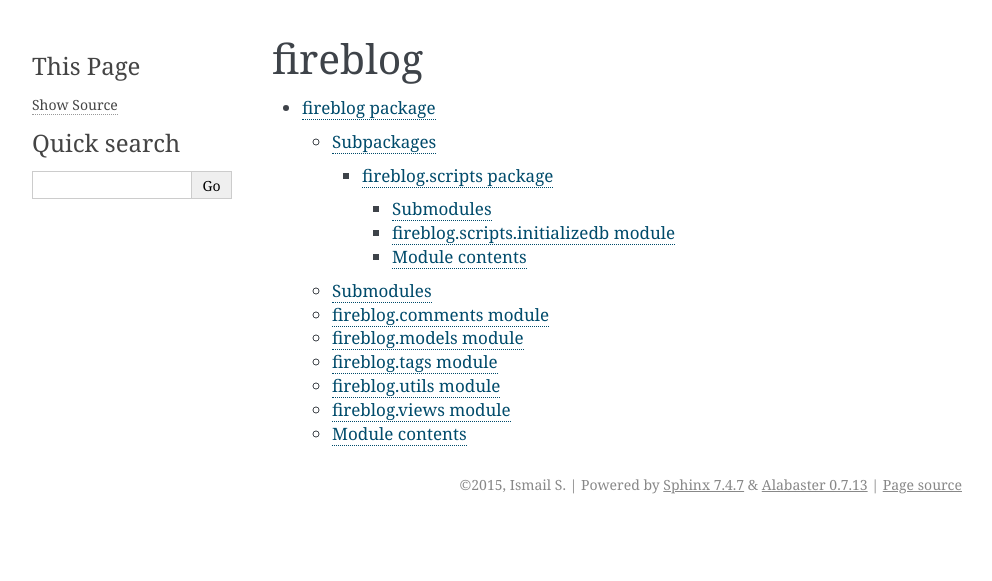
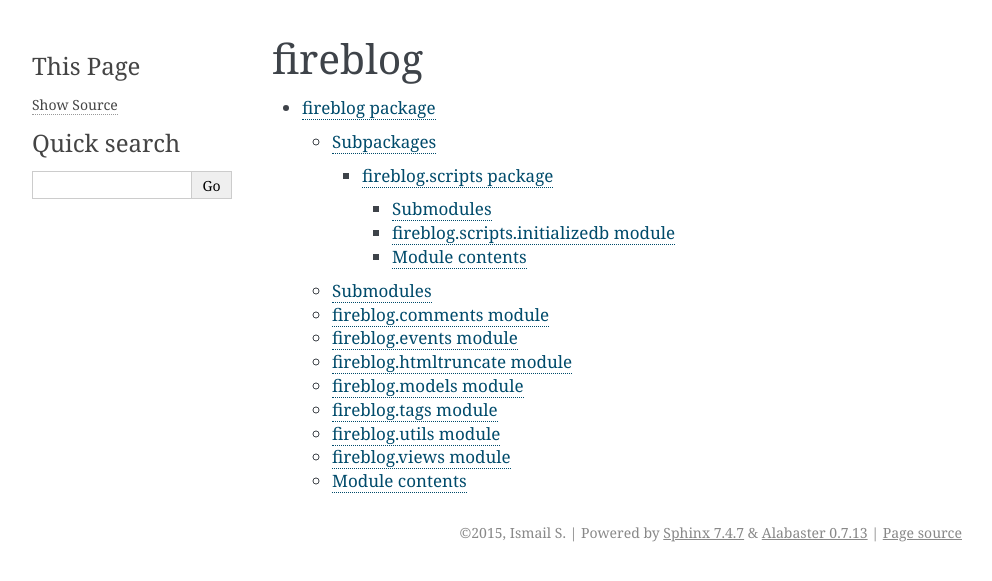
Before and after one commit to ismail-s/fireblog, a Sphinx documentation site: the page built from docs/modules.rst, in a window 1280 px wide. Shown: the top 581 px of the page, without its empty margins (148-1140 px from the left). Built offline with Sphinx 7.4.7, drawn with Linux system fonts in a browser that asks for light colours.

Commit message:
Update module index in docs

```diff
--- a/docs/fireblog.rst
+++ b/docs/fireblog.rst
@@ -15,6 +15,22 @@ fireblog.comments module
 ------------------------
 
 .. automodule:: fireblog.comments
+    :members:
+    :undoc-members:
+    :show-inheritance:
+
+fireblog.events module
+----------------------
+
+.. automodule:: fireblog.events
+    :members:
+    :undoc-members:
+    :show-inheritance:
+
+fireblog.htmltruncate module
+----------------------------
+
+.. automodule:: fireblog.htmltruncate
     :members:
     :undoc-members:
     :show-inheritance:
```
